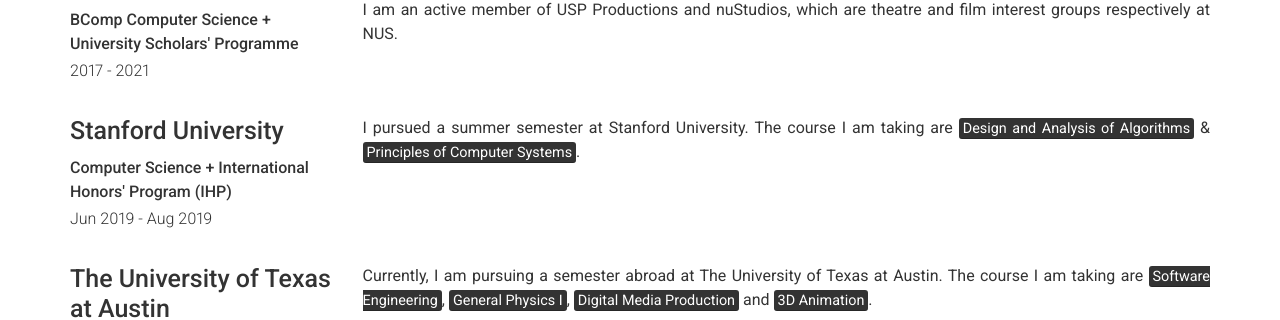
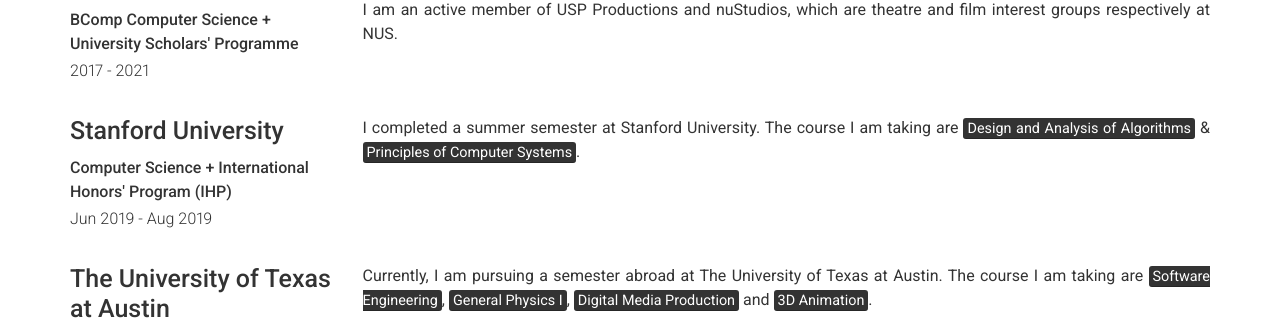
Before and after one commit to AnuKritiW/modern-resume-theme-site, a Jekyll site: the page built from index.md, in a window 1280 px wide and 900 px high, scrolled down 632 px. Shown: the part 142-462 px from the top of the window. Built offline with Jekyll 4.4.1, drawn with Linux system fonts in a browser that asks for light colours.

Commit message:
Add education.

```diff
--- a/_data/education.yml
+++ b/_data/education.yml
@@ -17,7 +17,7 @@
 #  quote: >
 #    Established in 1636, Harvard is the oldest higher education institution in the United States, and is widely regarded in terms of its influence, reputation, and academic pedigree as a leading university in not just the US but also the world.
   description: | # this will include new lines to allow paragraphs
-   I pursued a summer semester at Stanford University. The course I am taking are <mark>Design and Analysis of Algorithms</mark> & <mark>Principles of Computer Systems</mark>.
+   I completed a summer semester at Stanford University. The course I am taking are <mark>Design and Analysis of Algorithms</mark> & <mark>Principles of Computer Systems</mark>.
   # I am directing a play as part of *USP Productions*, titled *Sixty-One*, which will be performed in late Jan 2019 at the National Library. I learnt the my technical stage skills, such as stage lighting, sounds and visual effects, as a Stage Manager for USP Productions' 2018 play titled *'The Dark Web'*.
 
   # I am also a member of the NUS film club, *nuStudios*, and attended their semester long *film school*, where I attended weekly workshops to learn the different aspects of film-making.
```
